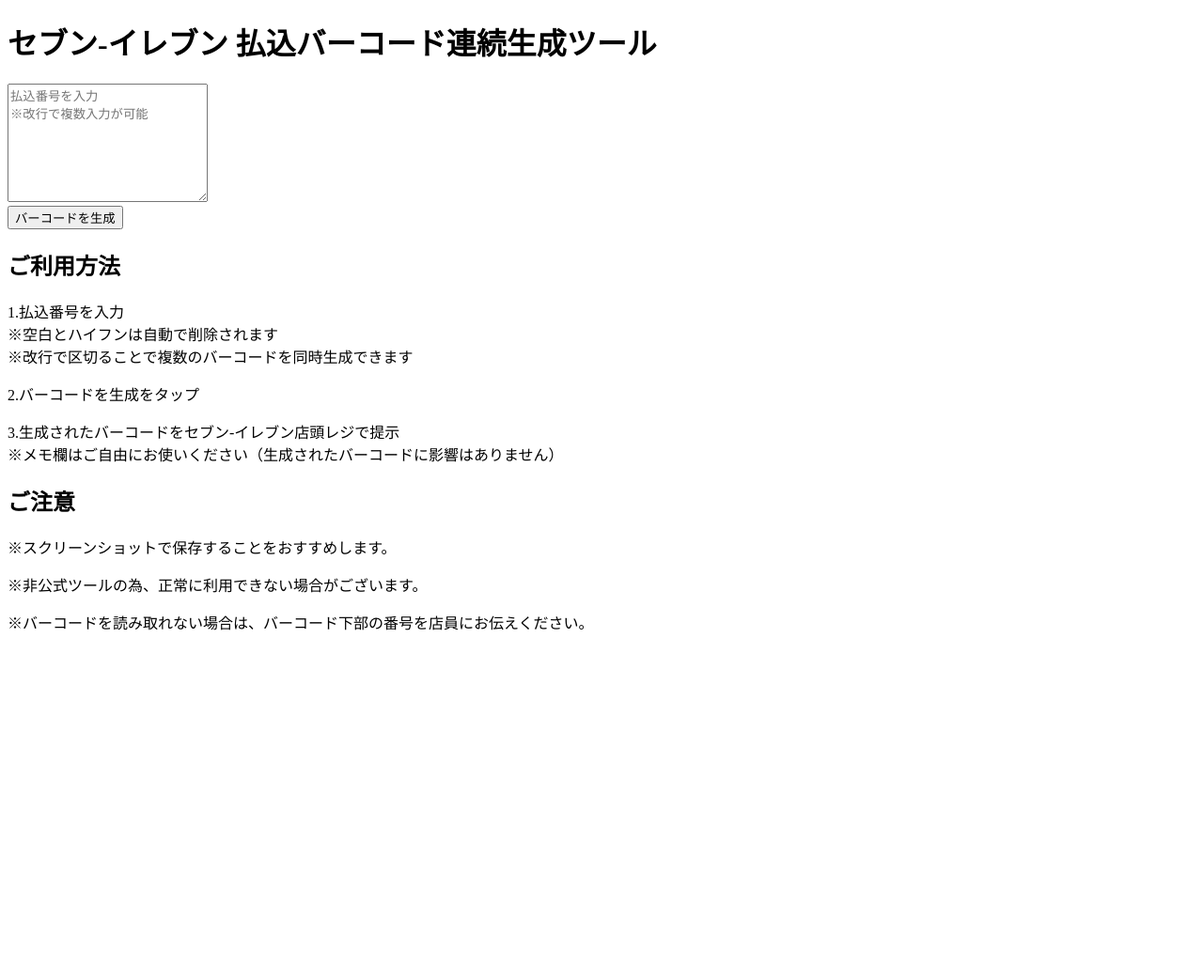
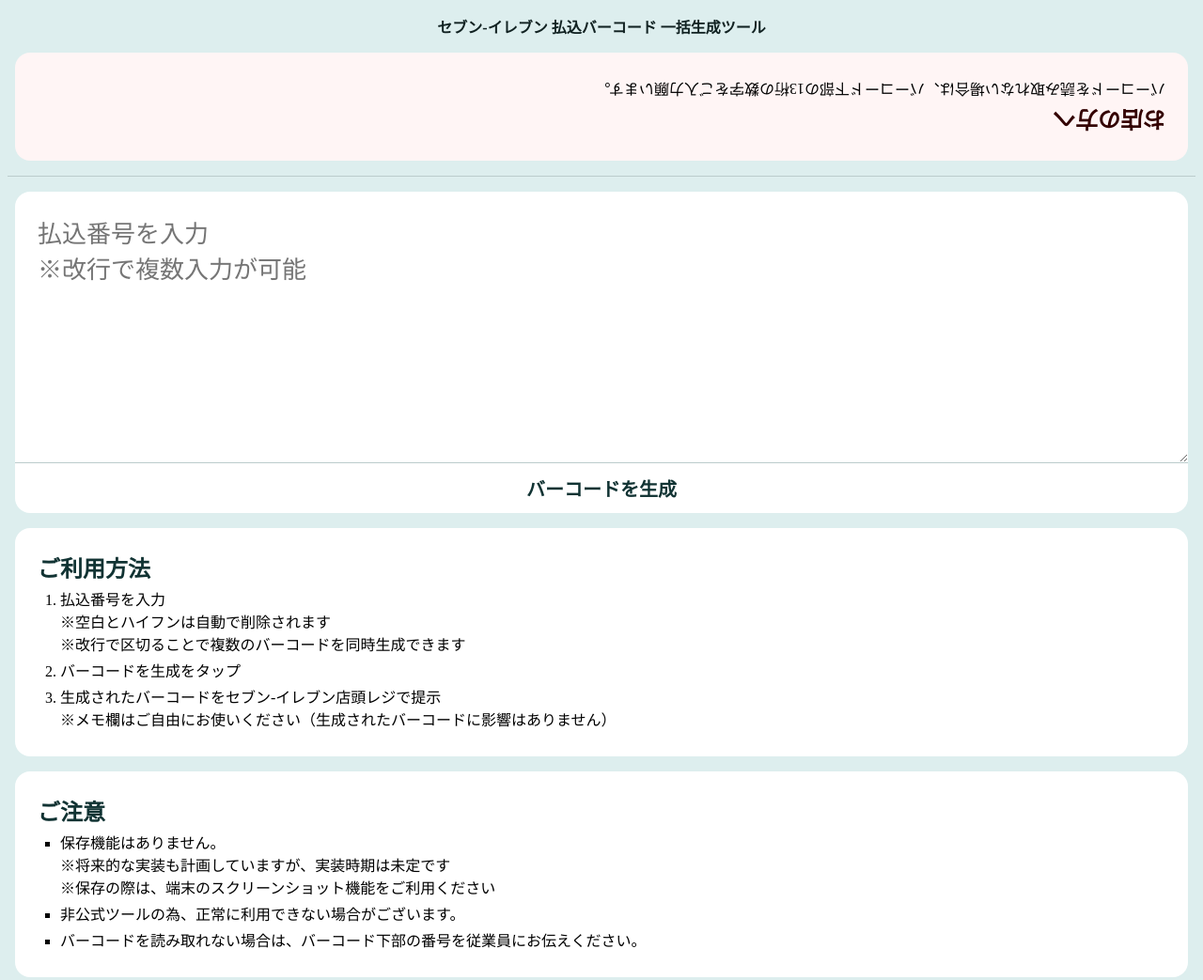
Before and after one commit to NeyaTetsu/Seven-Eleven-Barcode-Generater, a plain HTML site: page index.html in a window 1280 px wide. Shown: the whole page at 94% size. Before the commit the page ends 800 px from the top, so only its background shows below. Drawn offline with Linux system fonts and the light colour scheme.

Commit message:
Update UI
大幅改良しました

```diff
--- a/index.html
+++ b/index.html
@@ -7,24 +7,37 @@
     <link rel="stylesheet" href="style.css">
 </head>
 <body>
-    <h1>セブン-イレブン 払込バーコード連続生成ツール</h1>
+    <h1>セブン-イレブン 払込バーコード 一括生成ツール</h1>
 
-    <textarea id="inputText" rows="8" cols="24" placeholder="払込番号を入力 &#13;※改行で複数入力が可能"></textarea>
-    <br>
-    <button onclick="createBarcode()">バーコードを生成</button>
+    <div class="block notice nonView" id="noticeContainer">
+        <h2>お店の方へ</h2>
+        <p>バーコードを読み取れない場合は、バーコード下部の13桁の数字をご入力願います。</p>
+    </div>
 
-    <div id="tableContainer"></div>
+    <div class="split"></div>
 
-    <h2>ご利用方法</h2>
-    <p>1.払込番号を入力<br>※空白とハイフンは自動で削除されます<br>※改行で区切ることで複数のバーコードを同時生成できます</p>
-    <p>2.バーコードを生成をタップ</p>
-    <p>3.生成されたバーコードをセブン-イレブン店頭レジで提示<br>※メモ欄はご自由にお使いください（生成されたバーコードに影響はありません）</p>
+    <div id="tableContainer"><table></table></div>
 
-    <h2>ご注意</h2>
-    <p>※スクリーンショットで保存することをおすすめします。</p>
-    <p>※非公式ツールの為、正常に利用できない場合がございます。</p>
-    <p>※バーコードを読み取れない場合は、バーコード下部の番号を店員にお伝えください。</p>
-
+    <div class="inputarea">
+        <textarea id="inputText" rows="8" placeholder="払込番号を入力 &#13;※改行で複数入力が可能"></textarea>
+        <button onclick="createBarcode()">バーコードを生成</button>
+    </div>
+    <div class="block">
+        <h2>ご利用方法</h2>
+        <ol>
+            <li>払込番号を入力<br>※空白とハイフンは自動で削除されます<br>※改行で区切ることで複数のバーコードを同時生成できます</li>
+            <li>バーコードを生成をタップ</li>
+            <li>生成されたバーコードをセブン-イレブン店頭レジで提示<br>※メモ欄はご自由にお使いください（生成されたバーコードに影響はありません）</li>
+        </ol>
+    </div>
+    <div class="block">
+        <h2>ご注意</h2>
+        <ul type="square">
+            <li>保存機能はありません。<br>※将来的な実装も計画していますが、実装時期は未定です<br>※保存の際は、端末のスクリーンショット機能をご利用ください</li>
+            <li>非公式ツールの為、正常に利用できない場合がございます。</li>
+            <li>バーコードを読み取れない場合は、バーコード下部の番号を従業員にお伝えください。</li>
+        </ul>
+    </div>
     <script src="script.js"></script>
 </body>
 </html>
--- a/script.js
+++ b/script.js
@@ -1,22 +1,25 @@
 function createBarcode() {
     const text = document.getElementById("inputText").value;
+    if (text.length == 0){
+        return;
+    }
     const lines = text.split(/\r?\n/).filter(line => line.trim() !== "");
 
-    let html = "<table><tbody>";
+    let html = '<table><tbody>';
 
     lines.forEach(line => {
         let barcodeNumber = line.replace(/[^0-9]/g, "");
         let tableHtml;
         if(barcodeNumber.length === 13){
             let barcodeImage = `<img src="https://inticket.sej.co.jp/order/barcode?Code=${barcodeNumber}" alt="${barcodeNumber}">`;
-            tableHtml = `${barcodeImage}<br>${barcodeNumber}<br><label for="note">メモ：</label><input type="text" name="note" size="24">`;
+            tableHtml = `${barcodeImage}<p>${barcodeNumber}</p><input type="text" name="note" placeholder="メモ"><input type="checkbox" id="check${barcodeNumber}"><label for="check${barcodeNumber}">バーコード読込済</label>`;
         }else{
-            tableHtml = "払込番号は13桁です！";
+            tableHtml = "<p>払込番号は13桁です！</p>";
         }
         html += `<tr><td>${tableHtml}</td></tr>`;
     });
 
-    html += "</tbody></table>";
+    html += '</tbody></table><div class="split"></div>';
 
     document.getElementById("tableContainer").innerHTML = html;
 }
--- a/style.css
+++ b/style.css
@@ -1,37 +1,130 @@
+body {
+    margin: 0;
+    background-color: #dee;
+}
+h1 {
+    font-size: 1em;
+    text-align: center;
+    margin: 1em 0;
+    color: #122;
+}
+h2 {
+    font-size: 1.5em;
+    margin: 0;
+    color: #133;
+}
+
 table {
-    border-collapse: collapse;
-    margin-top: 10px;
+    border-spacing: 1rem;
     text-align: center;
+    width: 100%;
+    box-sizing: border-box;
 }
 td {
-    border: 1px solid #000;
-    padding: 8px;
+    margin: 1rem;
+    padding: 1rem;
+    border-radius: 1rem;
+    background-color: #fff;
+    box-sizing: border-box;
+
+    &:has(> input[type="checkbox"]:checked){
+        background-color: #788;
+    }
 }
 td > img {
     width: 245px;
+    &:has(~ input[type="checkbox"]:checked){
+        opacity: 0;
+    }
+}
+td > p {
+    font-size: 1.5em;
+    font-weight: bold;
+}
+td > input[type="text"] {
+    display: block;
+    width: 100%;
+    font-size: 1.25em;
+    box-sizing: border-box;
+    margin: 1rem 0;
+    padding: .5rem 1rem;
+    border: solid 1px #bcc;
+    border-radius: 1.5rem;
+    outline: none;
+    background-color: transparent;
+}
+td > input[type="text"]:focus {
+    box-shadow: 0 0 1rem #9aa;
+}
+td > input[type="checkbox"] {
+    accent-color: #8ff;
+    transform: scale(1.5);
+    outline: none;
 }
 td > label {
-    font-size: .8em;
+    padding-left: .5rem;
 }
-td > input {
-    font-size: 1.2em;
-}
-@media screen and ( max-width: 768px ) {
-    h1 {
-        font-size: 1em;
-    }
+
 textarea {
+    display: block;
+    resize: vertical;
     width: 100%;
     box-sizing: border-box;
     font-size: 2em;
+    padding: 1.5rem;
+    border: none;
+    border-top-left-radius: 1rem;
+    border-top-right-radius: 1rem;
+    border-bottom: solid 1px #bcc;
+    outline: none;
+}
+textarea:focus {
+    box-shadow: 0 0 1rem #9aa;
 }
 button {
     width: 100%;
     box-sizing: border-box;
-        font-size: 1.5em;
+    font-size: 1.25em;
+    background-color: #fff;
+    border: none;
+    margin: 0;
+    padding: .75rem 0;
+    border-bottom-left-radius: 1rem;
+    border-bottom-right-radius: 1rem;
+    color: #133;
+    font-weight: bolder;
 }
-    table {
-        width: 100%;
-        box-sizing: border-box;
+
+ol,ul {
+    margin: 0;
+    padding-left: 1.5em;
+}
+li,p {
+    margin: .25em 0;
+}
+
+div.inputarea {
+    margin: 1rem;
+}
+
+div.block {
+    margin: 1rem;
+    padding: 1.5rem;
+    border-radius: 1rem;
+    background-color: #fff;
+}
+
+div.split {
+    background-color: #bcc;
+    height: 1px;
+    margin: 0 .5rem;
+}
+
+div.notice {
+    transform: rotate(180deg);
+    background-color: #fff5f5;
+
+    > h2{
+        color: #300;
     }
 }
```
Lines whose indentation alone changed are shown as unchanged.
